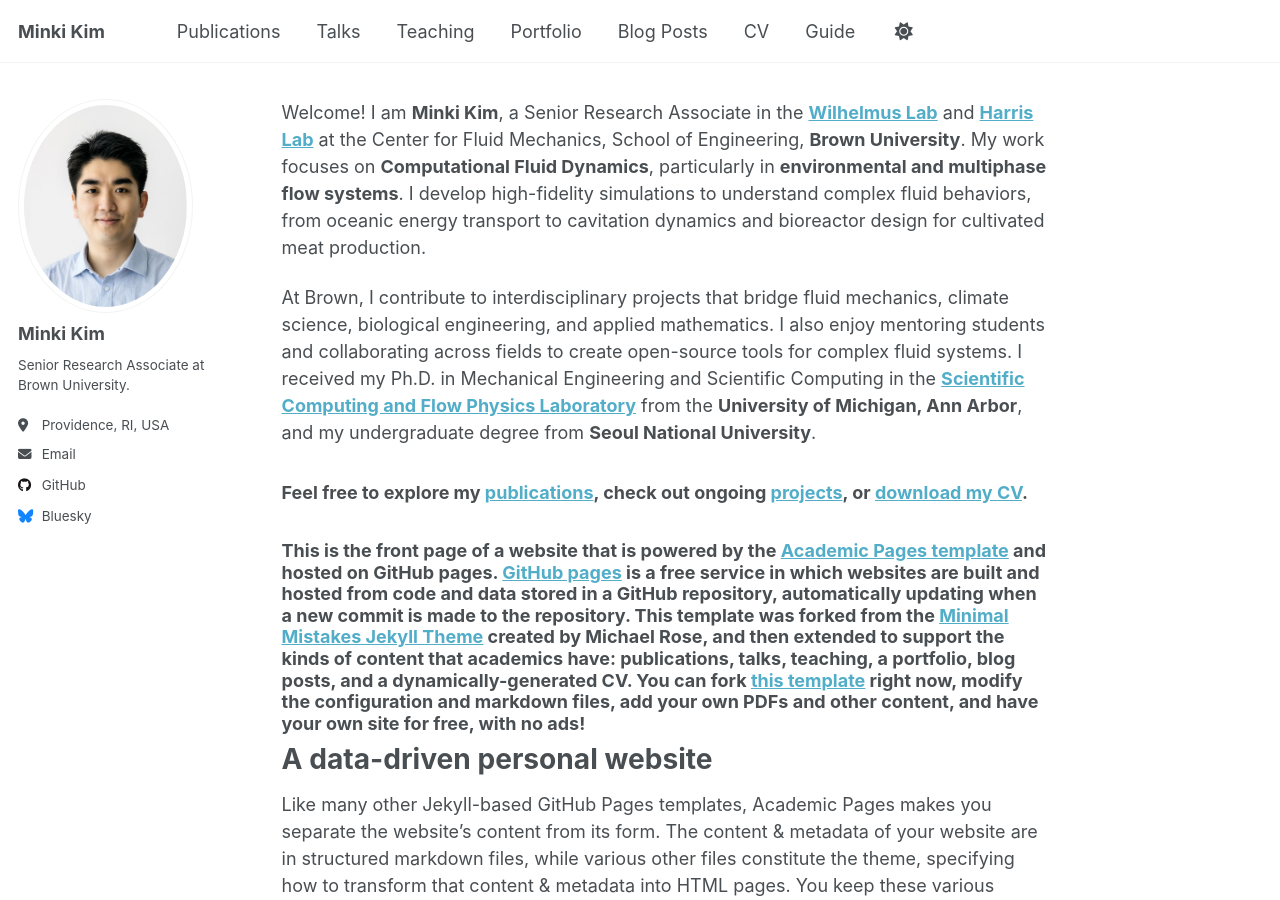
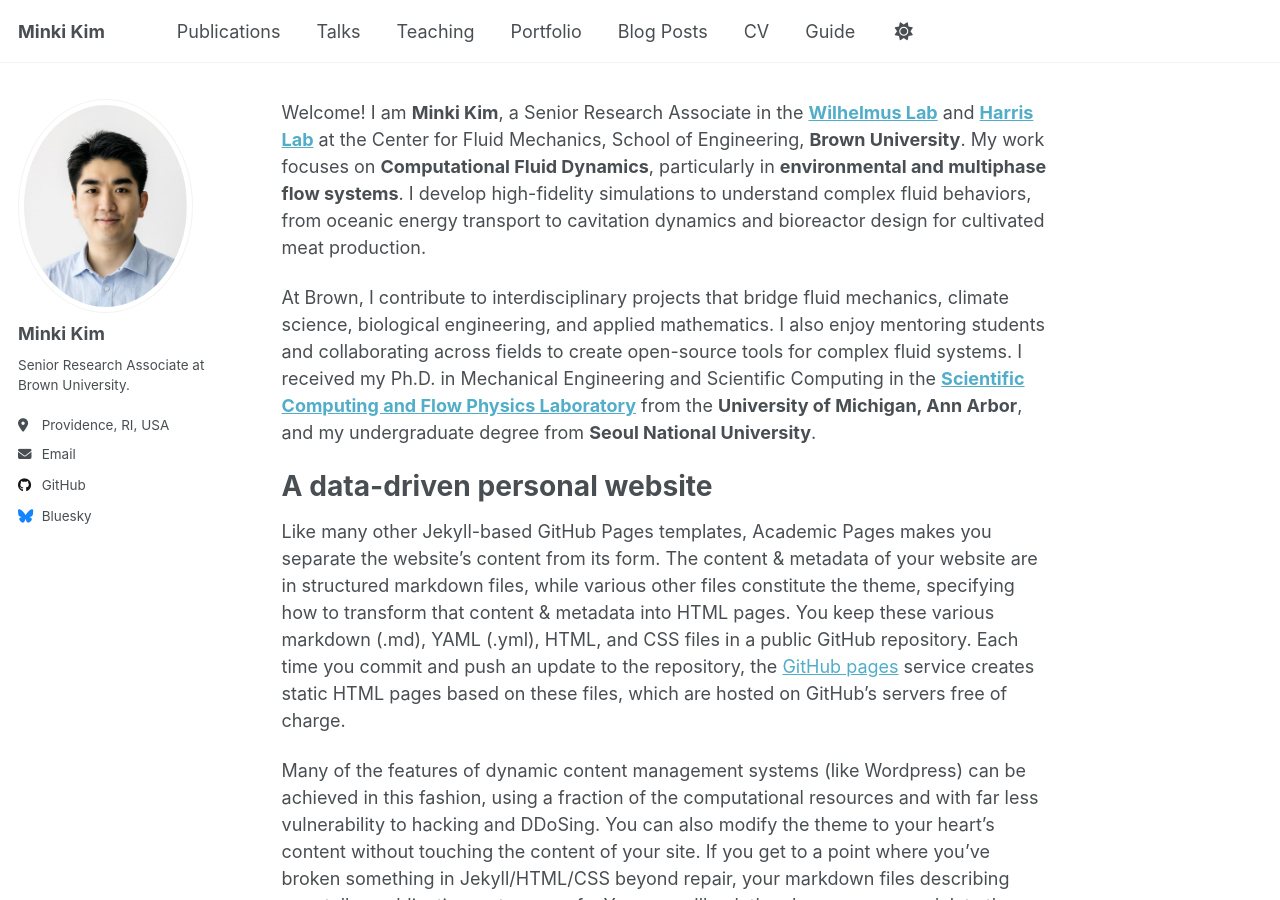
Before and after one commit to mkkim400/mkkim400.github.io, a Jekyll site: the page built from _pages/about.md, in a window 1280 px wide and 900 px high. Built offline with Jekyll 4.4.1, drawn with Linux system fonts in a browser that asks for light colours; part of the change alters nothing that is shown.

Commit message:
Update about.md

```diff
--- a/_pages/about.md
+++ b/_pages/about.md
@@ -12,9 +12,9 @@ Welcome! I am **Minki Kim**, a Senior Research Associate in the **[Wilhelmus Lab
 
 At Brown, I contribute to interdisciplinary projects that bridge fluid mechanics, climate science, biological engineering, and applied mathematics. I also enjoy mentoring students and collaborating across fields to create open-source tools for complex fluid systems. I received my Ph.D. in Mechanical Engineering and Scientific Computing in the **[Scientific Computing and Flow Physics Laboratory](https://public.websites.umich.edu/~ejohnsen/home.html)** from the **University of Michigan, Ann Arbor**, and my undergraduate degree from **Seoul National University**.
 
-<!-- This is a comment -->
+<!-- This is a comment
 ### Feel free to explore my [publications](/publications/), check out ongoing [projects](/portfolio/), or [download my CV](/files/MinkiKim_CV.pdf).
-### This is the front page of a website that is powered by the [Academic Pages template](https://github.com/academicpages/academicpages.github.io) and hosted on GitHub pages. [GitHub pages](https://pages.github.com) is a free service in which websites are built and hosted from code and data stored in a GitHub repository, automatically updating when a new commit is made to the repository. This template was forked from the [Minimal Mistakes Jekyll Theme](https://mmistakes.github.io/minimal-mistakes/) created by Michael Rose, and then extended to support the kinds of content that academics have: publications, talks, teaching, a portfolio, blog posts, and a dynamically-generated CV. You can fork [this template](https://github.com/academicpages/academicpages.github.io) right now, modify the configuration and markdown files, add your own PDFs and other content, and have your own site for free, with no ads!
+### This is the front page of a website that is powered by the [Academic Pages template](https://github.com/academicpages/academicpages.github.io) and hosted on GitHub pages. [GitHub pages](https://pages.github.com) is a free service in which websites are built and hosted from code and data stored in a GitHub repository, automatically updating when a new commit is made to the repository. This template was forked from the [Minimal Mistakes Jekyll Theme](https://mmistakes.github.io/minimal-mistakes/) created by Michael Rose, and then extended to support the kinds of content that academics have: publications, talks, teaching, a portfolio, blog posts, and a dynamically-generated CV. You can fork [this template](https://github.com/academicpages/academicpages.github.io) right now, modify the configuration and markdown files, add your own PDFs and other content, and have your own site for free, with no ads! -->
 
 A data-driven personal website
 ======
```
